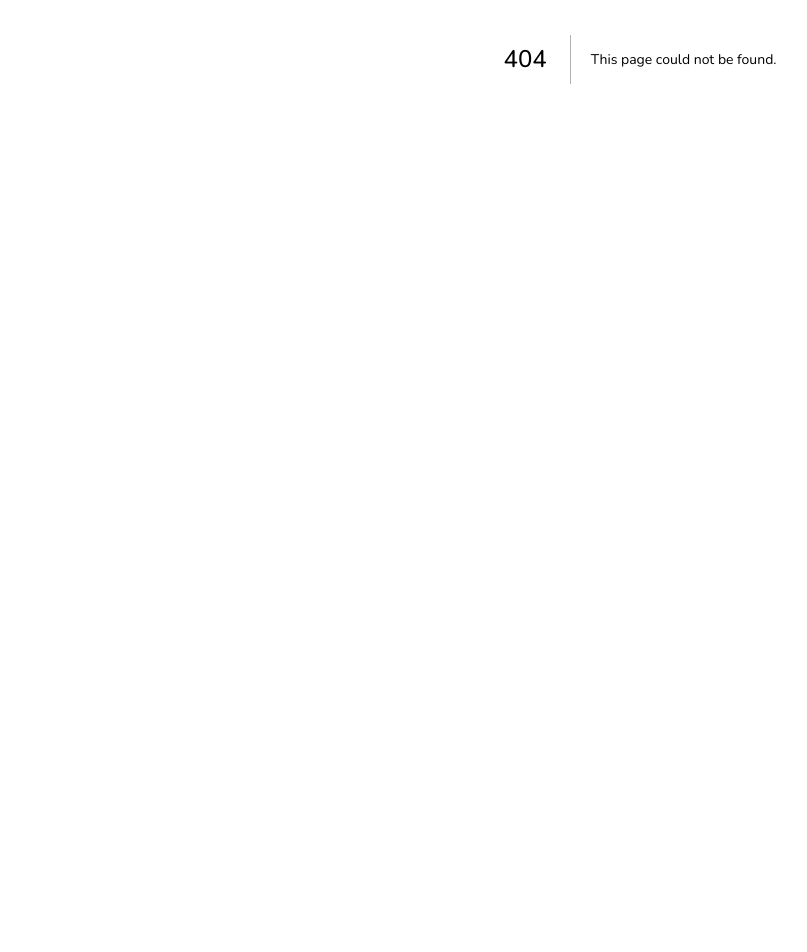
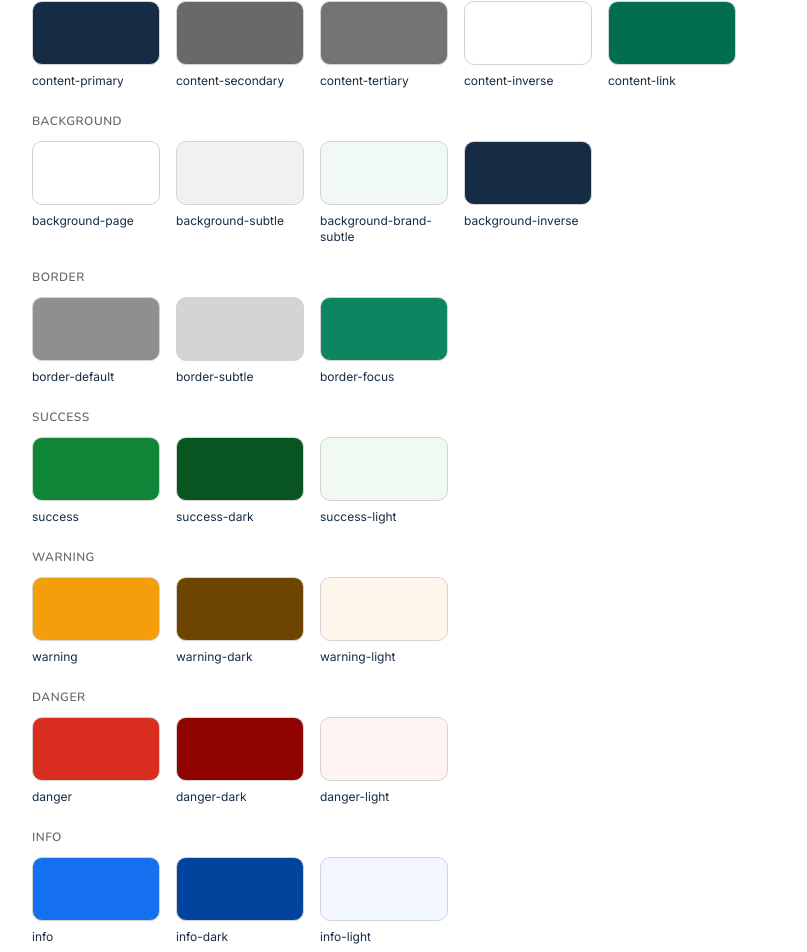
Before and after one commit to Jumasva/app-finanzas, a Next.js app in the folder frontend/: page /dev/tokens in a window 1280 px wide. Before the commit this address had no page. Shown: the part 341-1293 px from the top of the page, without its empty margins (0-807 px from the left). Before the commit the page ends 800 px from the top, so only its background shows below. Built offline with nearby package versions, Linux system fonts and the light colour scheme.

Commit message:
feat: pagina de tokens para desarrollo

```diff
--- /dev/null
+++ b/frontend/src/app/dev/tokens/page.tsx
@@ -0,0 +1,182 @@
+import { notFound } from 'next/navigation';
+
+// Página solo para desarrollo: muestra los tokens para compararlos con Figma
+
+// Cada clase va escrita completa: Tailwind lee el archivo como texto y no ve clases armadas con `bg-${…}`
+const colorGroups = [
+  {
+    title: 'brand',
+    tokens: [
+      { name: 'brand-primary', className: 'bg-brand-primary' },
+      { name: 'brand-primary-hover', className: 'bg-brand-primary-hover' },
+      { name: 'brand-secondary', className: 'bg-brand-secondary' },
+      { name: 'brand-tertiary', className: 'bg-brand-tertiary' },
+      { name: 'brand-accent', className: 'bg-brand-accent' },
+    ],
+  },
+  {
+    title: 'content',
+    tokens: [
+      { name: 'content-primary', className: 'bg-content-primary' },
+      { name: 'content-secondary', className: 'bg-content-secondary' },
+      { name: 'content-tertiary', className: 'bg-content-tertiary' },
+      { name: 'content-inverse', className: 'bg-content-inverse' },
+      { name: 'content-link', className: 'bg-content-link' },
+    ],
+  },
+  {
+    title: 'background',
+    tokens: [
+      { name: 'background-page', className: 'bg-background-page' },
+      { name: 'background-subtle', className: 'bg-background-subtle' },
+      { name: 'background-brand-subtle', className: 'bg-background-brand-subtle' },
+      { name: 'background-inverse', className: 'bg-background-inverse' },
+    ],
+  },
+  {
+    title: 'border',
+    tokens: [
+      { name: 'border-default', className: 'bg-border-default' },
+      { name: 'border-subtle', className: 'bg-border-subtle' },
+      { name: 'border-focus', className: 'bg-border-focus' },
+    ],
+  },
+  {
+    title: 'success',
+    tokens: [
+      { name: 'success', className: 'bg-success' },
+      { name: 'success-dark', className: 'bg-success-dark' },
+      { name: 'success-light', className: 'bg-success-light' },
+    ],
+  },
+  {
+    title: 'warning',
+    tokens: [
+      { name: 'warning', className: 'bg-warning' },
+      { name: 'warning-dark', className: 'bg-warning-dark' },
+      { name: 'warning-light', className: 'bg-warning-light' },
+    ],
+  },
+  {
+    title: 'danger',
+    tokens: [
+      { name: 'danger', className: 'bg-danger' },
+      { name: 'danger-dark', className: 'bg-danger-dark' },
+      { name: 'danger-light', className: 'bg-danger-light' },
+    ],
+  },
+  {
+    title: 'info',
+    tokens: [
+      { name: 'info', className: 'bg-info' },
+      { name: 'info-dark', className: 'bg-info-dark' },
+      { name: 'info-light', className: 'bg-info-light' },
+    ],
+  },
+];
+
+// spec repite la tabla de Figma (tamaño / interlineado · peso) para comparar a ojo
+const textStyles = [
+  { name: 'display', className: 'text-display font-heading', spec: '36/44 · 800 · móvil 30/38', sample: '$4.250.000' },
+  { name: 'h1', className: 'text-h1 font-heading', spec: '30/38 · 700 · móvil 26/34', sample: 'Título de la página' },
+  { name: 'h2', className: 'text-h2 font-heading', spec: '24/32 · 700 · móvil 22/30', sample: 'Título de formularios y secciones' },
+  { name: 'h3', className: 'text-h3 font-heading', spec: '20/28 · 700 · móvil 18/26', sample: 'Título de tarjetas' },
+  { name: 'h4', className: 'text-h4 font-heading', spec: '18/24 · 600 · móvil 16/24', sample: 'Modales, subtítulos de sección' },
+  { name: 'body-lg', className: 'text-body-lg', spec: '16/24 · 400', sample: 'Registra tus gastos y mira crecer tus ahorros.' },
+  { name: 'body', className: 'text-body', spec: '14/20 · 400', sample: 'Ingresa tus datos para continuar.' },
+  { name: 'body-sm', className: 'text-body-sm', spec: '12/16 · 400', sample: '23 oct 2026 · Mercado' },
+  { name: 'label-lg', className: 'text-label-lg', spec: '16/24 · 600', sample: 'Iniciar sesión' },
+  { name: 'label', className: 'text-label', spec: '14/20 · 600', sample: 'Correo electrónico' },
+  { name: 'label-sm', className: 'text-label-sm', spec: '12/16 · 500', sample: 'Alimentación' },
+  { name: 'overline', className: 'text-overline uppercase', spec: '12/16 · 600 · +0.5', sample: 'Resumen del mes' },
+  { name: 'number', className: 'text-number tabular-nums', spec: '14/20 · 500 · tabular', sample: '$1.250.000 · $980.000' },
+];
+
+const radii = [
+  { name: 'rounded-sm', className: 'rounded-sm', spec: '5 px' },
+  { name: 'rounded-md', className: 'rounded-md', spec: '10 px' },
+  { name: 'rounded-lg', className: 'rounded-lg', spec: '12 px' },
+  { name: 'rounded-xl', className: 'rounded-xl', spec: '16 px' },
+  { name: 'rounded-full', className: 'rounded-full', spec: '999 px' },
+];
+
+const shadows = [
+  { name: 'shadow-elevation-1', className: 'shadow-elevation-1', spec: 'segmented, switch' },
+  { name: 'shadow-elevation-2', className: 'shadow-elevation-2', spec: 'menús desplegables' },
+  { name: 'shadow-elevation-3', className: 'shadow-elevation-3', spec: 'modal, panel' },
+];
+
+export default function TokensPage() {
+  if (process.env.NODE_ENV === 'production') notFound();
+
+  return (
+    <main className="flex flex-col gap-12 p-8">
+      <h1 className="text-h1">Tokens de diseño</h1>
+
+      {/* Colores semánticos */}
+      <section className="flex flex-col gap-6">
+        <h2 className="text-h2">Colores</h2>
+
+        {colorGroups.map((group) => (
+          <div key={group.title} className="flex flex-col gap-3">
+            <h3 className="text-overline text-content-secondary uppercase">{group.title}</h3>
+
+            <div className="flex flex-wrap gap-4">
+              {group.tokens.map((token) => (
+                <div key={token.name} className="flex w-32 flex-col gap-2">
+                  <div className={`border-border-subtle h-16 rounded-md border ${token.className}`} />
+                  <span className="text-body-sm">{token.name}</span>
+                </div>
+              ))}
+            </div>
+          </div>
+        ))}
+      </section>
+
+      {/* Tipografía: achica la ventana a menos de 768 px y los títulos deben bajar a los valores de móvil */}
+      <section className="flex flex-col gap-6">
+        <h2 className="text-h2">Tipografía</h2>
+
+        <div className="flex flex-col gap-4">
+          {textStyles.map((style) => (
+            <div key={style.name} className="border-border-subtle flex flex-col gap-1 border-b pb-4">
+              <span className="text-body-sm text-content-tertiary">
+                text-{style.name} · {style.spec}
+              </span>
+              <p className={style.className}>{style.sample}</p>
+            </div>
+          ))}
+        </div>
+      </section>
+
+      {/* Radios */}
+      <section className="flex flex-col gap-6">
+        <h2 className="text-h2">Radios</h2>
+
+        <div className="flex flex-wrap gap-6">
+          {radii.map((radius) => (
+            <div key={radius.name} className="flex flex-col items-center gap-2">
+              <div className={`border-brand-primary bg-background-brand-subtle size-20 border-2 ${radius.className}`} />
+              <span className="text-body-sm">{radius.name}</span>
+              <span className="text-body-sm text-content-tertiary">{radius.spec}</span>
+            </div>
+          ))}
+        </div>
+      </section>
+
+      {/* Sombras: sobre fondo gris para que se noten */}
+      <section className="flex flex-col gap-6">
+        <h2 className="text-h2">Sombras</h2>
+
+        <div className="bg-background-subtle flex flex-wrap gap-8 rounded-xl p-8">
+          {shadows.map((shadow) => (
+            <div key={shadow.name} className={`bg-background-page flex w-48 flex-col gap-1 rounded-lg p-6 ${shadow.className}`}>
+              <span className="text-label">{shadow.name}</span>
+              <span className="text-body-sm text-content-tertiary">{shadow.spec}</span>
+            </div>
+          ))}
+        </div>
+      </section>
+    </main>
+  );
+}
```
